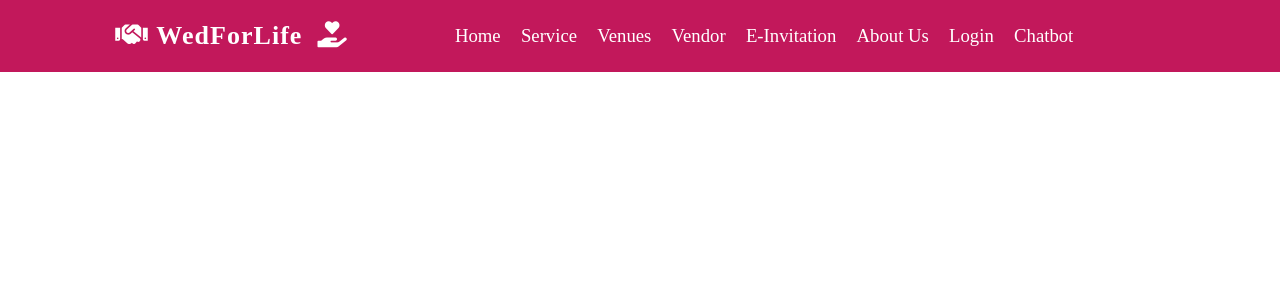
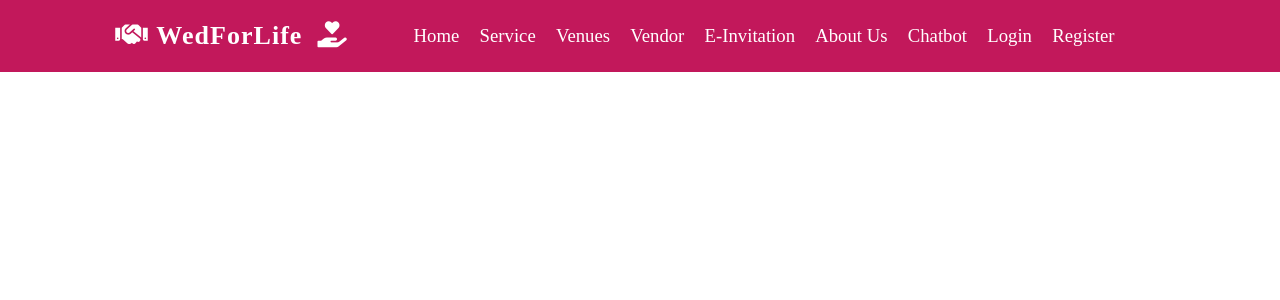
Before and after one commit to Priyansh28704/wedding-management-website, a Django app: template templates/Header.html in a window 1280 px wide. Shown: the top 300 px of the page. Run offline with Django 5.2, Linux system fonts and the light colour scheme; the template is opened without the code that fills it, so the values that code supplies are empty; some web fonts are replaced.

Commit message:
header changes

```diff
--- a/templates/Header.html
+++ b/templates/Header.html
@@ -3,9 +3,7 @@
 <head>
     <meta charset="UTF-8">
     <meta name="viewport" content="width=device-width, initial-scale=1.0">
-    <!------------------------font awesome library------------------------>
     <link rel="stylesheet" href="https://cdnjs.cloudflare.com/ajax/libs/font-awesome/5.15.4/css/all.min.css">
-    <!---------------------logo-------------------------------------------->
     <link rel="stylesheet" href="https://cdn.jsdelivr.net/npm/swiper@11/swiper-bundle.min.css"/>
 
     <link rel="stylesheet" href="/static/style1.css">
@@ -14,7 +12,7 @@
 </head>
 <body>
     <header class="head">
-        <a href="" class="logo"><i class="fas fa-handshake"></i>&nbsp;Wed<span>For</span>Life&nbsp; <i class="fas fa-solid fa-hand-holding-heart"></i></a>
+        <a href="{% url 'Home' %}" class="logo"><i class="fas fa-handshake"></i>&nbsp;Wed<span>For</span>Life&nbsp; <i class="fas fa-solid fa-hand-holding-heart"></i></a>
         <nav class="navbar">
             <a href="{% url 'Home' %}">Home</a>
             <a href="{% url 'services' %}">Service</a>
@@ -22,8 +20,14 @@
             <a href="{% url 'vendor' %}">Vendor</a>
             <a href="{% url 'E-invitation' %}">E-invitation</a>
             <a href="{% url 'About Us' %}">About Us</a>
-            <a href="{% url 'login' %}">Login</a>
-            <a href="{% url 'chatbot' %}">chatbot</a>
+            <a href="{% url 'chatbot' %}">Chatbot</a>
+            {% if user.is_authenticated %}
+                <a href="#">{{ user.username }}</a>
+                <a href="{% url 'logout' %}">Logout</a>
+            {% else %}
+                <a href="{% url 'login' %}">Login</a>
+                <a href="{% url 'register' %}">Register</a>
+            {% endif %}
         </nav>
         </nav>
         <div id=""> <i class=""></i></div>
```
